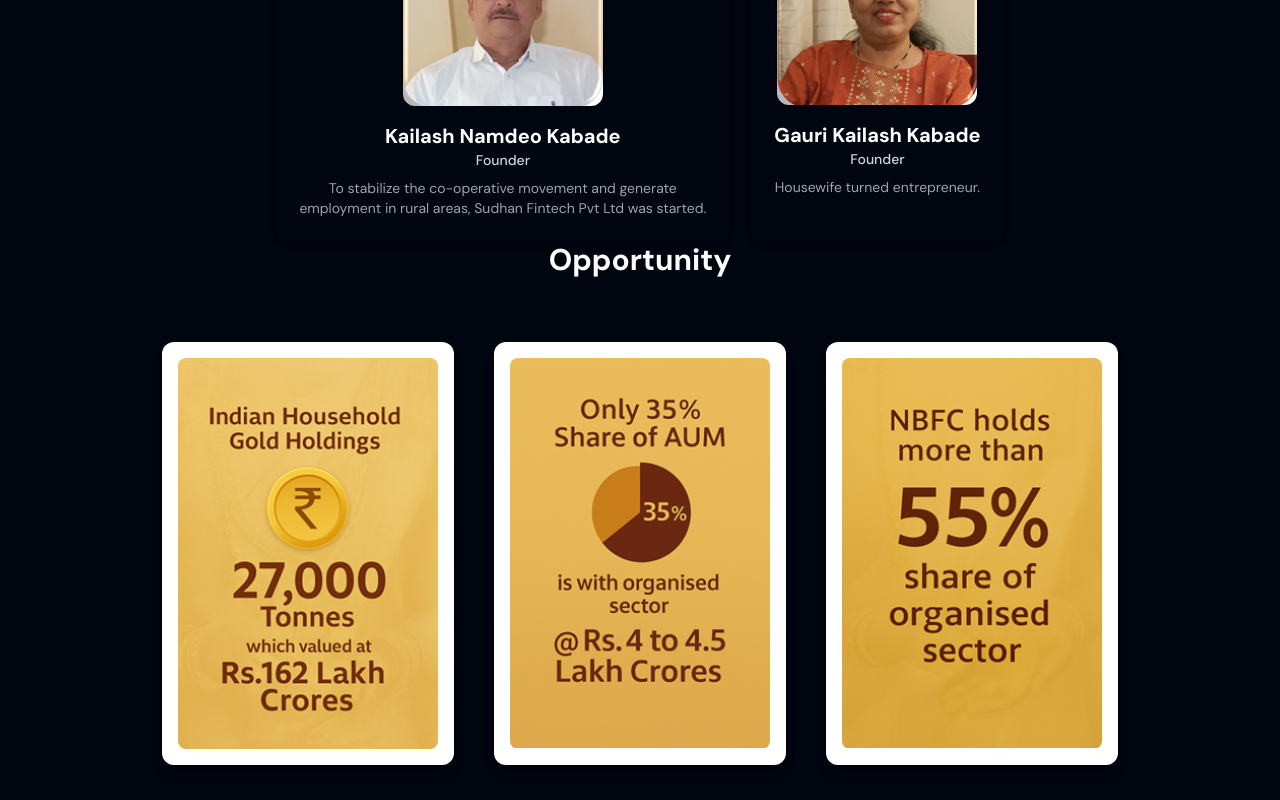
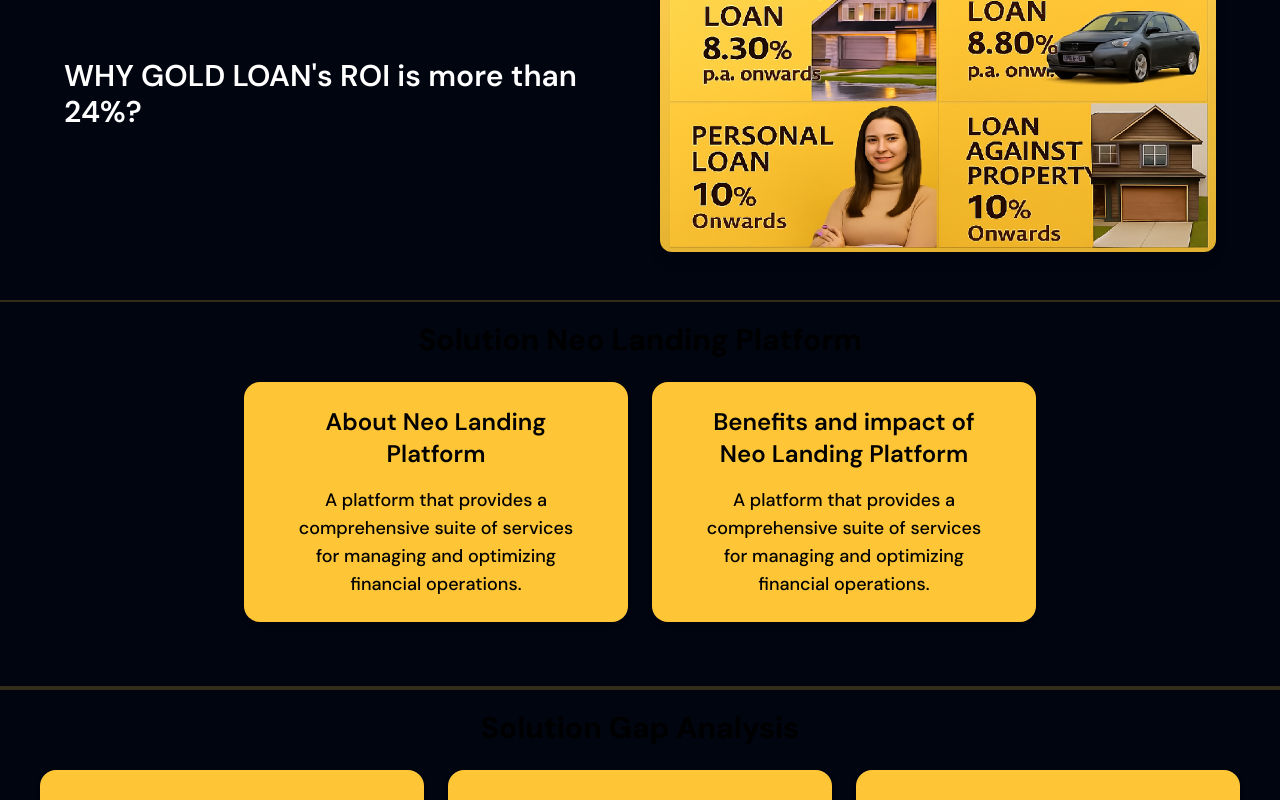
Before and after one commit to ranjitgsudhan/sudhan-fintech, a Next.js app: page / in a window 1280 px wide. Shown: the part 2423-3223 px from the top of the page. Built offline with nearby package versions, Linux system fonts and the light colour scheme.

Commit message:
page.tsx updated

```diff
--- a/src/app/page.tsx
+++ b/src/app/page.tsx
@@ -14,12 +14,13 @@
 
 export default function Home() {
   return (
-    <main>
+     <main>
       <Hero />
-
-       <Award/>
-      <Onboard/>
-      <AboutUs/>
+      <AboutUs />
+       <Neo />
+       <GapAnalysis />
+      <Award />
+      <Onboard />
     </main>
   );
 }
```
